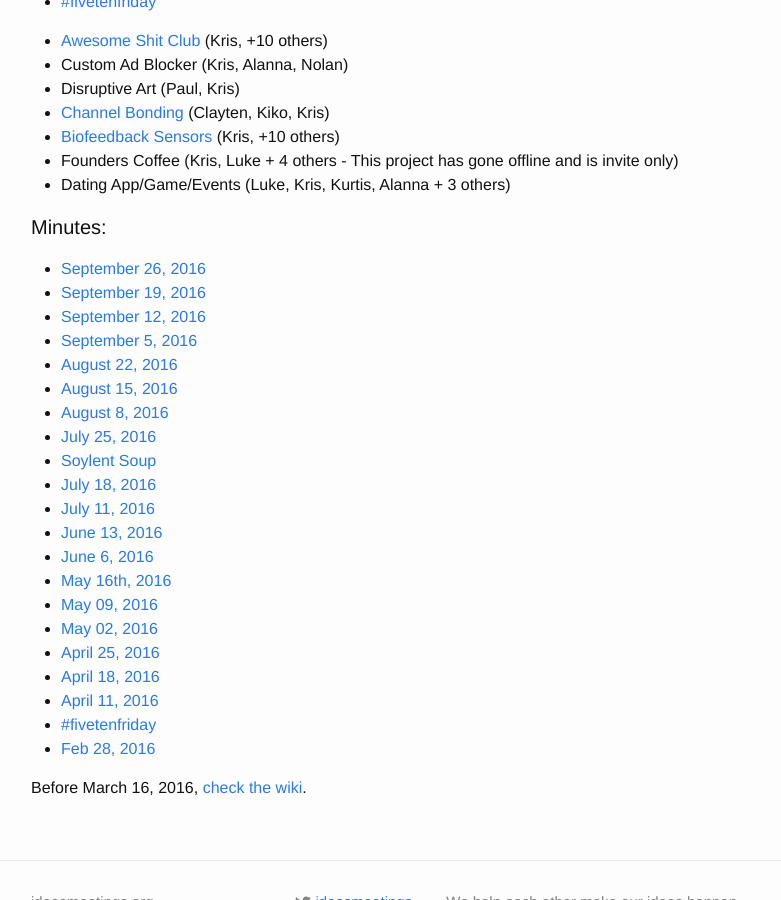
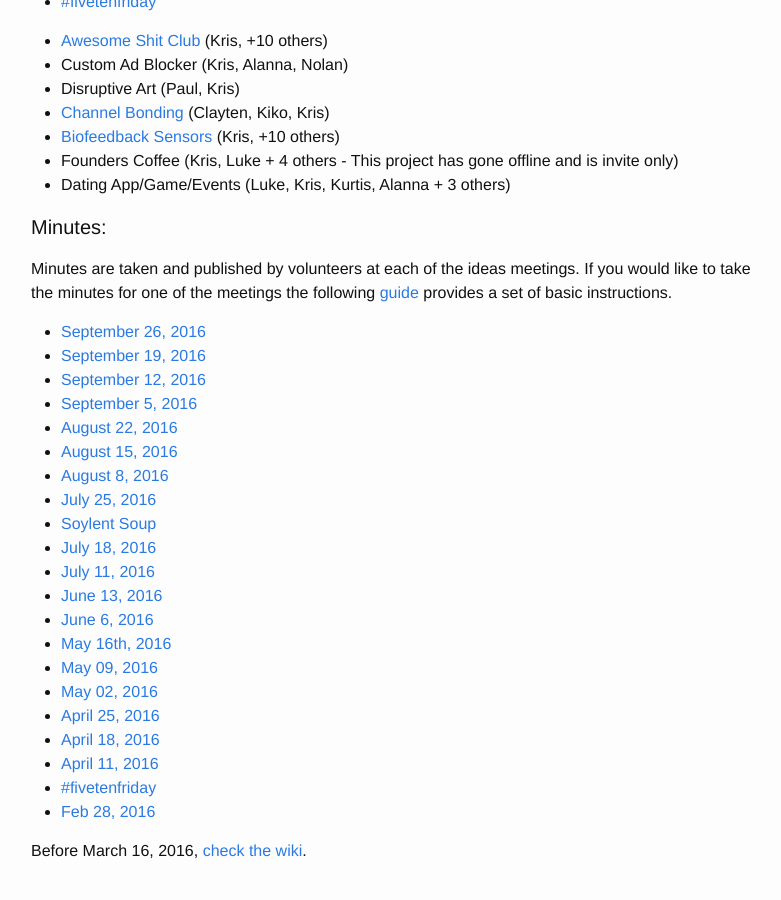
Before and after one commit to improvethings/improvethings.github.io, a Jekyll site: the page built from vancouver/index.html, in a window 1280 px wide and 900 px high, scrolled down 510 px. Shown: the whole window, without its empty margins (239-1020 px from the left). Built offline with Jekyll 4.4.1, drawn with Linux system fonts in a browser that asks for light colours.

Commit message:
Publishes Git guide

```diff
--- a/vancouver/index.html
+++ b/vancouver/index.html
@@ -41,6 +41,7 @@ comments: []
 <li>Dating App/Game/Events (Luke, Kris, Kurtis, Alanna + 3 others)</li>
 </ul>
 <h4>Minutes:</h4>
+<p>Minutes are taken and published by volunteers at each of the ideas meetings. If you would like to take the minutes for one of the meetings the following <a href="./GitGuideMM.pdf">guide</a> provides a set of basic instructions.</p>
 <ul>
 {% for post in site.categories.Vancouver %}
     <li><a href="{{ post.url }}">{{ post.title }}</a></li>
```
Also changed, not shown: 1 other file.
